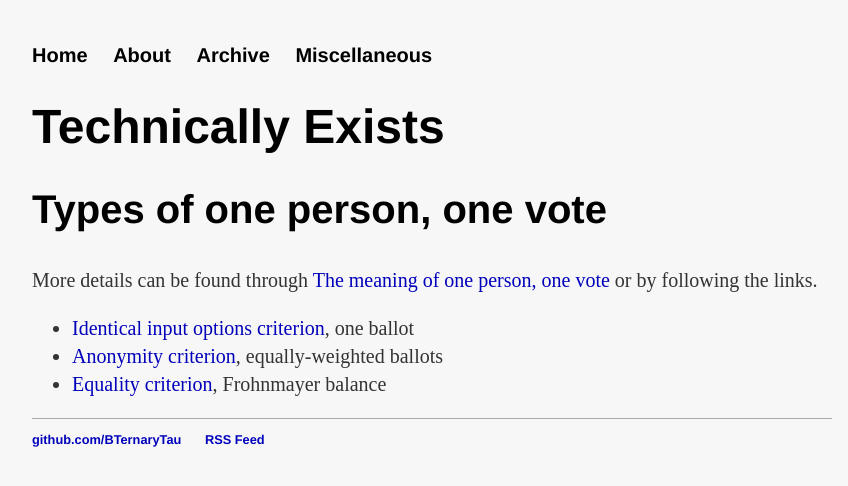
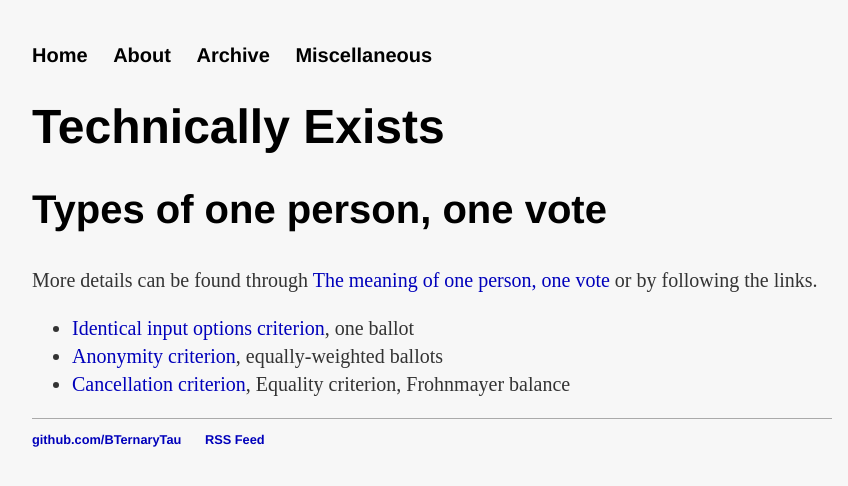
Before and after one commit to BTernaryTau/bternarytau.github.io, a Jekyll site: the page built from miscellaneous/voting-theory/types-of-one-person-one-vote.md, in a window 1280 px wide. Shown: the top 486 px of the page, without its empty margins (208-1056 px from the left). Built offline with Jekyll 4.4.1, drawn with Linux system fonts in a browser that asks for light colours; comment, search, counter and statistics services are not loaded.

Commit message:
Add cancellation criterion page

```diff
--- a/miscellaneous/voting-theory/index.html
+++ b/miscellaneous/voting-theory/index.html
@@ -27,5 +27,6 @@ title: "Voting theory"
 	<li><a href="/miscellaneous/voting-theory/favorite-betrayal-under-star">Favorite betrayal under STAR</a></li>
 	<li><a href="/miscellaneous/voting-theory/list-of-voting-method-simulations">List of voting method simulations</a></li>
 	<li><a href="/miscellaneous/voting-theory/identical-input-options-criterion">Identical input options criterion</a></li>
+	<li><a href="/miscellaneous/voting-theory/cancellation-criterion">Cancellation criterion</a></li>
 	<li><a href="/miscellaneous/voting-theory/types-of-one-person-one-vote">Types of one person one vote</a></li>
 </ul>
--- a/miscellaneous/voting-theory/types-of-one-person-one-vote.md
+++ b/miscellaneous/voting-theory/types-of-one-person-one-vote.md
@@ -9,4 +9,4 @@ More details can be found through [The meaning of one person, one vote]({{ site.
 
 * [Identical input options criterion]({{ site.baseurl }}/miscellaneous/voting-theory/identical-input-options-criterion), one ballot
 * [Anonymity criterion](https://electowiki.org/wiki/Neutrality_criterion), equally-weighted ballots
-* [Equality criterion](https://www.equal.vote/theequalvote), Frohnmayer balance
+* [Cancellation criterion]({{ site.baseurl }}/miscellaneous/voting-theory/cancellation-criterion), Equality criterion, Frohnmayer balance
```
Also changed, not shown: miscellaneous/voting-theory/cancellation-criterion.md (added, +10 -0 lines).
